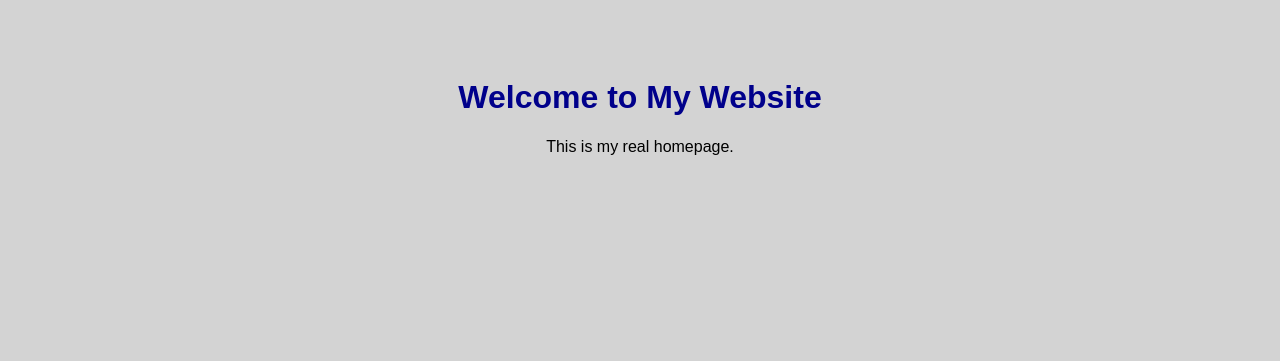
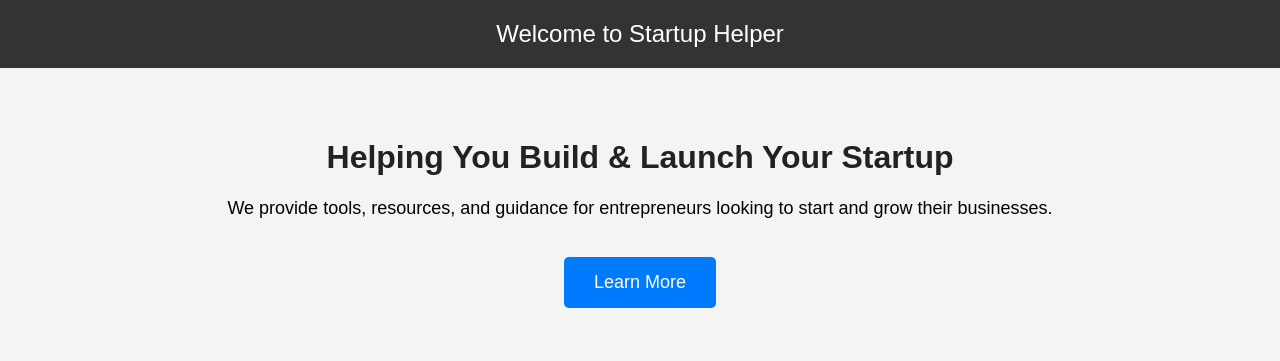
Before and after one commit to theshiraedit/startup, a plain HTML site: page index.html in a window 1280 px wide. Drawn offline with Linux system fonts and the light colour scheme.

Commit message:
Update index.html

```diff
--- a/index.html
+++ b/index.html
@@ -3,21 +3,57 @@
 <head>
 <meta charset="UTF-8">
 <meta name="viewport" content="width=device-width, initial-scale=1.0">
-<title>My Real Website</title>
+<title>Startup Helper</title>
+<link rel="stylesheet" href="style.css">
 <style>
 body {
 font-family: Arial, sans-serif;
 text-align: center;
+background-color: #f4f4f4;
+margin: 0;
+padding: 0;
+}
+header {
+background-color: #333;
+color: white;
+padding: 20px;
+font-size: 24px;
+}
+.container {
 padding: 50px;
-background-color: lightgray;
 }
 h1 {
-color: darkblue;
+color: #222;
+}
+p {
+font-size: 18px;
+}
+.cta-button {
+display: inline-block;
+margin-top: 20px;
+padding: 15px 30px;
+background-color: #007bff;
+color: white;
+text-decoration: none;
+font-size: 18px;
+border-radius: 5px;
+}
+.cta-button:hover {
+background-color: #0056b3;
 }
 </style>
 </head>
 <body>
-<h1>Welcome to My Website</h1>
-<p>This is my real homepage.</p>
+
+<header>
+Welcome to Startup Helper
+</header>
+
+<div class="container">
+<h1>Helping You Build & Launch Your Startup</h1>
+<p>We provide tools, resources, and guidance for entrepreneurs looking to start and grow their businesses.</p>
+<a href="about.html" class="cta-button">Learn More</a>
+</div>
+
 </body>
 </html>
```
